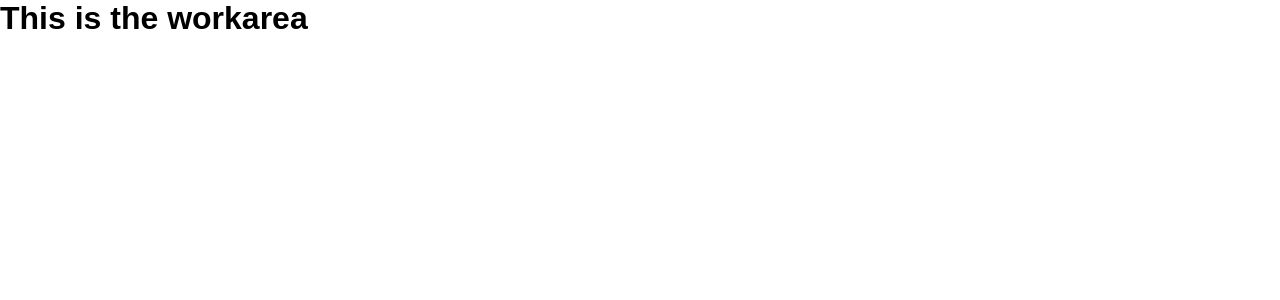
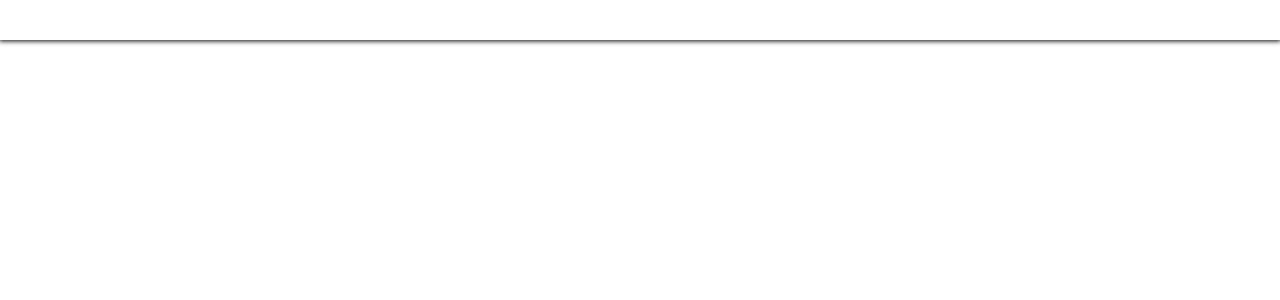
Before and after one commit to Praisecodes/Hazlo_Todo, a React (Vite) app: page /workarea in a window 1280 px wide. Shown: the top 300 px of the page. Built offline with nearby package versions, Linux system fonts and the light colour scheme.

Commit message:
[Adding Files] Workarea files

```diff
--- /dev/null
+++ b/src/components/workarea/header.jsx
@@ -0,0 +1,11 @@
+function Header(){
+    return (
+        <>
+        <div className="workarea_header">
+
+        </div>
+        </>
+    )
+}
+
+export default Header
--- a/src/pages/workarea.jsx
+++ b/src/pages/workarea.jsx
@@ -1,4 +1,5 @@
 import {Helmet} from "react-helmet"
+import Header from "../components/workarea/header"
 
 function Workarea(){
     return (
@@ -7,7 +8,7 @@ function Workarea(){
             <title>Hazlo Todo | Workarea</title>
         </Helmet>
 
-        <h1>This is the workarea</h1>
+        <Header />
         </>
     )
 }
--- /dev/null
+++ b/src/styles/_workarea.scss
@@ -0,0 +1,5 @@
+.workarea_header{
+    background-color: white;
+    height: 40px;
+    box-shadow: 0 0 5px 1px black;
+}
--- a/src/styles/index.css
+++ b/src/styles/index.css
@@ -415,4 +415,10 @@ body {
 }
 .signupContainer .container .right img {
   margin-right: 1rem;
+}
+
+.workarea_header {
+  background-color: white;
+  height: 40px;
+  box-shadow: 0 0 5px 1px black;
 }/*# sourceMappingURL=index.css.map */
--- a/src/styles/index.scss
+++ b/src/styles/index.scss
@@ -245,3 +245,4 @@ body{
 
 @import './login';
 @import './signup';
+@import './workarea';
```
Also changed, not shown: 1 other file (tests, documents, lock files or other folders).
